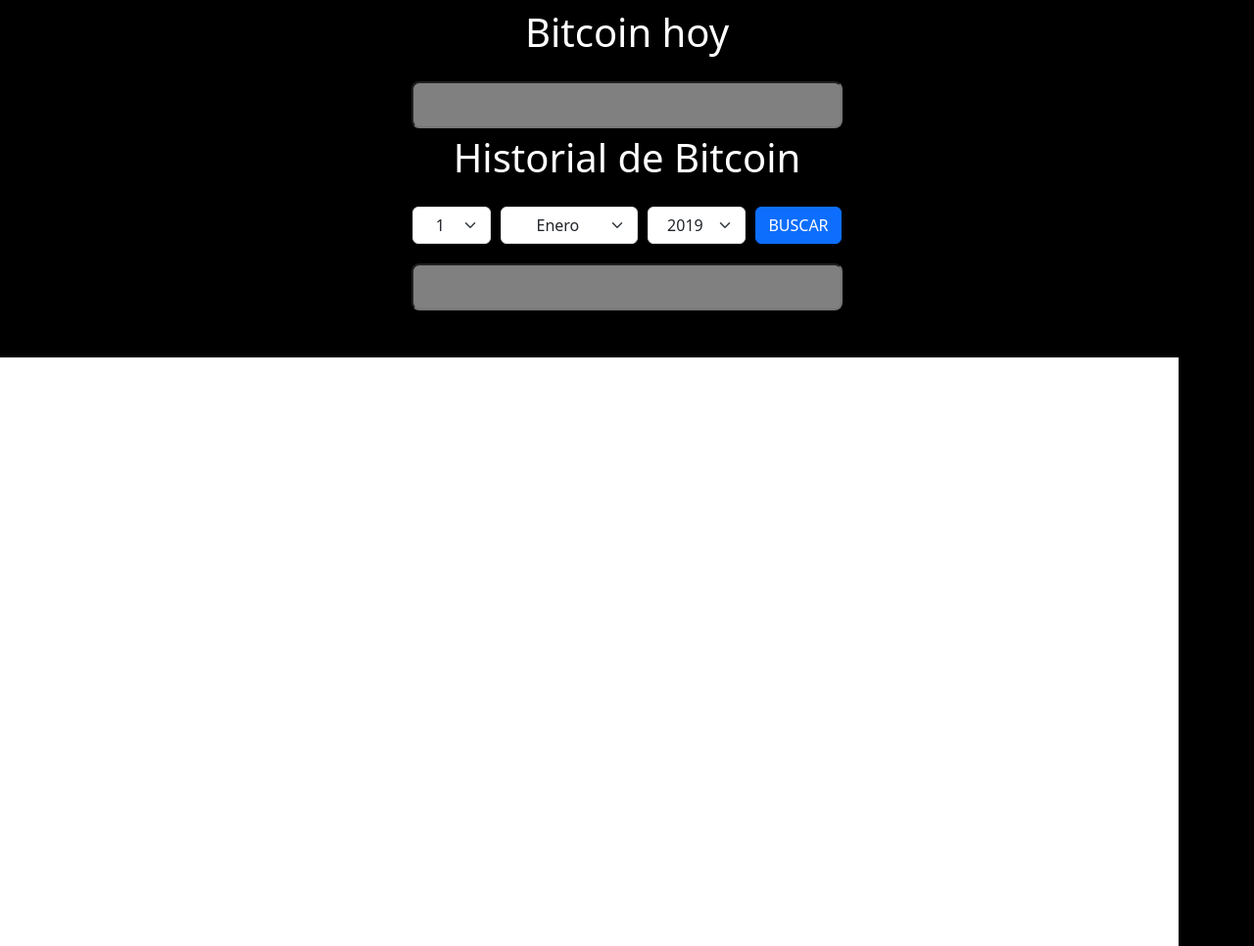
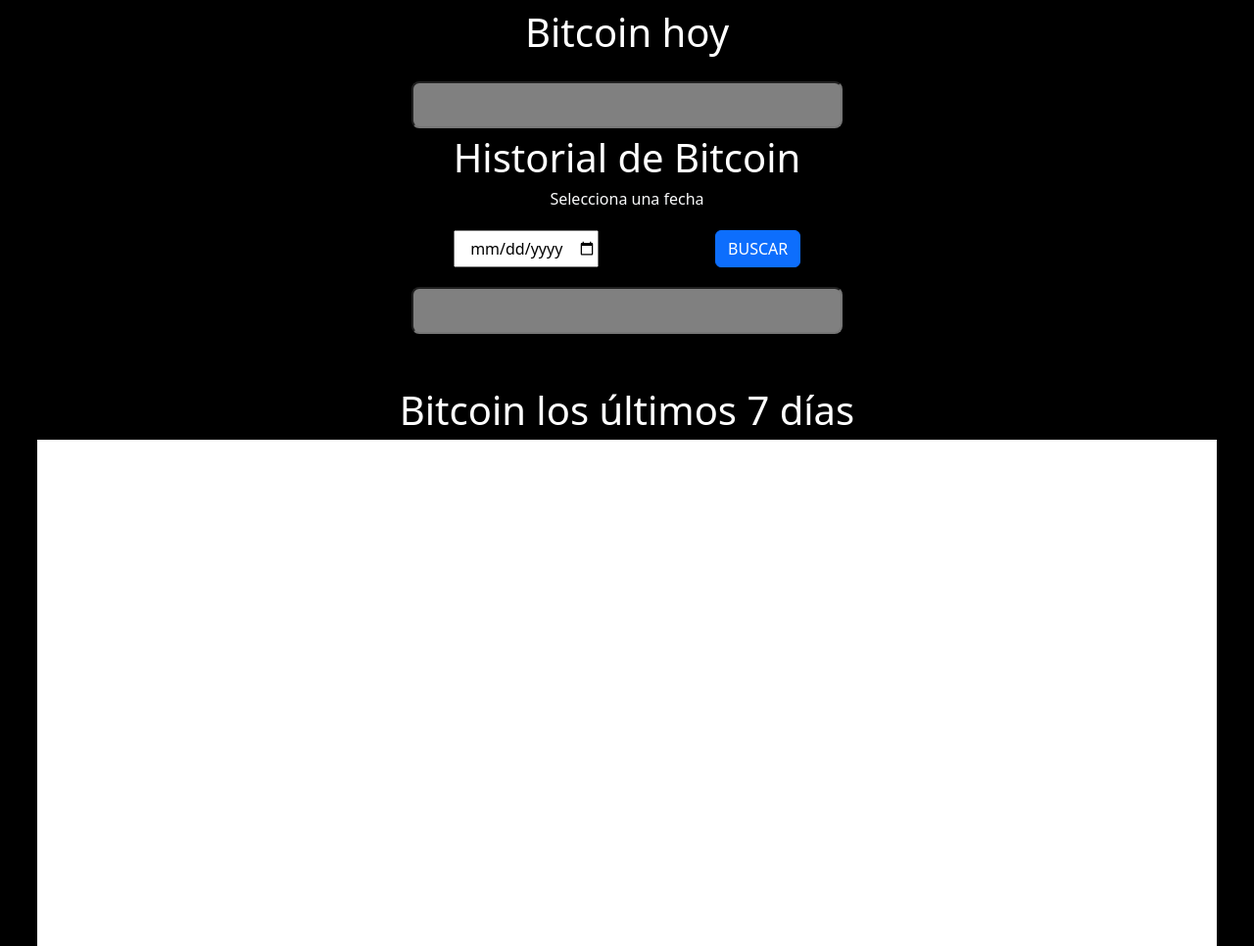
Before and after one commit to ACarmonaTS/Proyecto-3-Dashboard-App-Eq2, a website with bundled scripts: page index.html in a window 1280 px wide. Shown: the part 1178-2144 px from the top of the page at 98% size. Built offline with nearby package versions, Linux system fonts and the light colour scheme; no server answers.

Commit message:
Mejoras visuales y cambio de selects por input type=date

```diff
--- a/index.html
+++ b/index.html
@@ -74,63 +74,11 @@
                 </div>
                 <div class="datePast">
                     <div>
-                        <label class="bit-today">Historial de Bitcoin</label>
+                        <label class="bit-today">Historial de Bitcoin</label><br>
+                        <label class="text-md text-light">Selecciona una fecha</label>
                     </div>
                     <div class="listOptions">
-                        <select id="daysInput" class="form-select days" >
-                            <option value="01">1</option>
-                            <option value="02">2</option>
-                            <option value="03">3</option>
-                            <option value="04">4</option>
-                            <option value="05">5</option>
-                            <option value="06">6</option>
-                            <option value="07">7</option>
-                            <option value="08">8</option>
-                            <option value="09">9</option>
-                            <option value="10">10</option>
-                            <option value="11">11</option>
-                            <option value="12">12</option>
-                            <option value="13">13</option>
-                            <option value="14">14</option>
-                            <option value="15">15</option>
-                            <option value="16">16</option>
-                            <option value="17">17</option>
-                            <option value="18">18</option>
-                            <option value="19">19</option>
-                            <option value="20">20</option>
-                            <option value="21">21</option>
-                            <option value="22">22</option>
-                            <option value="23">23</option>
-                            <option value="24">24</option>
-                            <option value="25">25</option>
-                            <option value="26">26</option>
-                            <option value="27">27</option>
-                            <option value="28">28</option>
-                            <option value="29">29</option>
-                            <option value="30">30</option>
-                            <option value="31">31</option>
-                        </select>
-                        <select id="monthsInput" class="form-select months">
-                            <option value="01">Enero</option>
-                            <option value="02">Febrero</option>
-                            <option value="03">Marzo</option>
-                            <option value="04">Abril</option>
-                            <option value="05">Mayo</option>
-                            <option value="06">Junio</option>
-                            <option value="07">Julio</option>
-                            <option value="08">Agosto</option>
-                            <option value="09">Septiembre</option>
-                            <option value="10">Octubre</option>
-                            <option value="11">Noviembre</option>
-                            <option value="12">Diciembre</option>
-                        </select>
-                        <select id="yearsInput" class="form-select years">
-                            <option value="2019">2019</option>
-                            <option value="2020">2020</option>
-                            <option value="2021">2021</option>
-                            <option value="2022">2022</option>
-                            <option value="2023">2023</option>
-                        </select>
+                        <input type="date" id="date">
                         <button id="search" type="button" class="btn btn-primary">BUSCAR</button>
                     </div>
                 </div>
@@ -139,7 +87,8 @@
                 </div>
             </div>
             <br><br>
-            <div>
+            <div class="text-center">
+                <label class="bit-today">Bitcoin los últimos 7 días</label>
                 <canvas id="graph"></canvas>
             </div>
         </section>
@@ -217,6 +166,7 @@
         <!-- Copyright -->
       </footer>
     </main>
+    <script src="https://momentjs.com/downloads/moment.js"></script>
     <script src="https://cdn.jsdelivr.net/npm/bootstrap@5.3.0-alpha1/dist/js/bootstrap.bundle.min.js" integrity="sha384-w76AqPfDkMBDXo30jS1Sgez6pr3x5MlQ1ZAGC+nuZB+EYdgRZgiwxhTBTkF7CXvN" crossorigin="anonymous"></script>
     <script src="https://cdn.jsdelivr.net/npm/chart.js"></script>
     <script src="./scr/js/graphs.js" type="module"></script>
--- a/scr/js/callApi.js
+++ b/scr/js/callApi.js
@@ -5,15 +5,11 @@
 document.getElementById("search").addEventListener("click", coinsPast);
 
 async function coinsPast() {
-  const day = document.getElementById("daysInput").value;
-  const month = document.getElementById("monthsInput").value;
-  const year = document.getElementById("yearsInput").value;
-  const urlDate = urlPart1 + day + "-" + month + "-" + year + urlPart2;
-  let res = await fetch(urlDate);
+  let date = document.getElementById("date").value;
+  let res = await fetch(urlPart1 + date.split("-").reverse().join('-') + urlPart2);
   let data = await res.json();
   let dato = data.market_data.current_price.mxn;
-  document.getElementById("showValuePast").value =
-    "$" + Number.parseFloat(dato).toFixed(2).toString() + " M.N.";
+  document.getElementById("showValuePast").value = "$" + Number.parseFloat(dato).toFixed(2).toString() + " M.N.";
 }
 
 const coinsNow = async () => {
@@ -21,8 +17,7 @@
   let res = await fetch(url);
   let data = await res.json();
   let dato = data[0].current_price;
-  document.getElementById("showValueNow").value =
-    "$" + Number.parseFloat(dato).toFixed(2).toString() + " M.N.";
+  document.getElementById("showValueNow").value = "$" + Number.parseFloat(dato).toFixed(2).toString() + " M.N.";
 };
 
 coinsNow();
--- a/scr/js/graphs.js
+++ b/scr/js/graphs.js
@@ -1,5 +1,5 @@
 import * as apiFunctions from "./callApi.js";
-import * as theDates from "./record.js"
+import * as theDates from "./record.js";
 
 const urlPart1 = "https://api.coingecko.com/api/v3/coins/bitcoin/history?date=";
 const urlPart2 = "&localization=mxn";
@@ -7,8 +7,8 @@
 let datasCoins = [];
 
 async function coinsHistory() {
-    const urlDate = []
-    for( let day = 0; day < 7; day++){
+  const urlDate = [];
+  for (let day = 0; day < 7; day++) {
     urlDate[day] = urlPart1 + dataCoins[day] + urlPart2;
     let res = await fetch(urlDate[day]);
     let data = await res.json();
@@ -21,17 +21,35 @@
 
 coinsHistory();
 
-function datas(){
-    const ctx = document.getElementById('graph');
+function datas() {
+  const ctx = document.getElementById("graph");
   new Chart(ctx, {
-        type: 'bar',
+    type: "bar",
     data: {
       labels: theDates.labelsDays,
-            datasets: [{
-            label: 'Valor del Bitcoin',
+      datasets: [
+        {
+          label: "Valor del Bitcoin",
           data: datasCoins,
-            borderWidth: 1
-            }]
+          backgroundColor: [
+            "rgb(179, 255, 179)",
+            "rgb(255, 255, 153)",
+            "rgb(255, 204, 204)",
+            "rgb(179, 217, 255)",
+            "rgb(255, 179, 255)",
+            "rgb(255, 230, 204)",
+            "rgb(230, 230, 230)",
+          ],
+          borderWidth: 1,
+        },
+      ],
+    },
+    options: {
+      scales: {
+        y: {
+          beginAtZero: true,
+        },
+      },
     },
   });
 }
```
Lines whose indentation alone changed are shown as unchanged.
